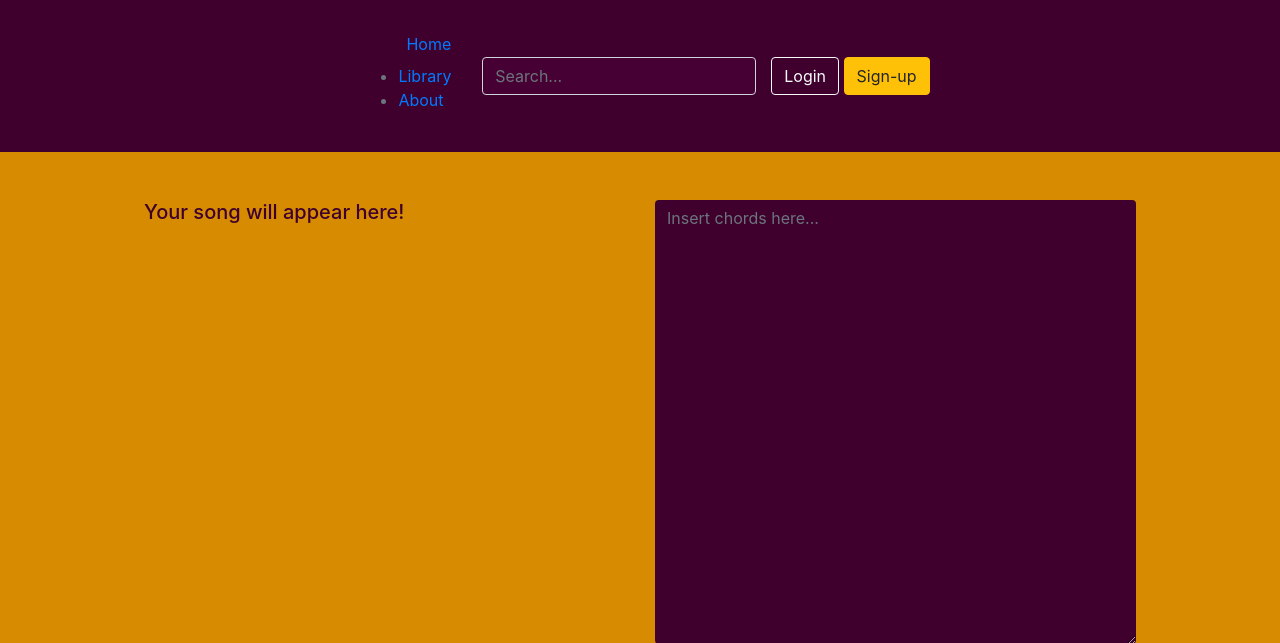
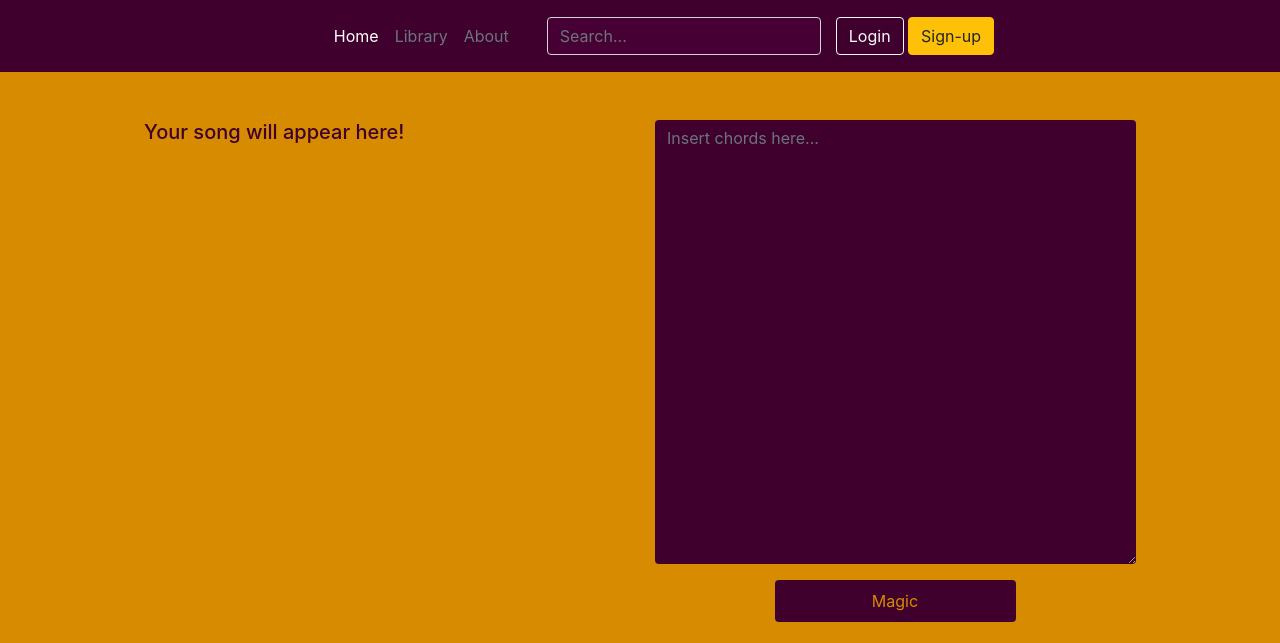
Before and after one commit to Ex-tela/Magical_Chords_Project, a Flask app: page / in a window 1280 px wide. Shown: the top 643 px of the page. Run offline with Flask 2, Linux system fonts and the light colour scheme; some libraries are stand-ins or nearby versions.

Commit message:
jinja template added

```diff
--- a/templates/about_layout.html
+++ b/templates/about_layout.html
@@ -1,6 +1,7 @@
 {% extends "base.html" %}
 {% set active_page = "about" %}
 {% block content %}
+
 
 <div class="h-5000 d-inline-block p-5" style="width: 100%; background-color: rgba(255, 255, 255, 0)">
   <div class="container-fluid pl-5 pr-5">
@@ -81,5 +82,3 @@
 </div>
 
 {% endblock %}
-
-{% block about_class %} text-white {% endblock %}
--- a/templates/base.html
+++ b/templates/base.html
@@ -18,12 +18,12 @@
   </head>
   <body style="background-color: rgb(214, 139, 0)">
     <header class="p-3 text-white" style="background-color: rgb(63, 0, 45)">
-      <!-- <img src="..." alt="Magical Chords logo" class=""> -->
-      <div class="container-fluid">
-        <div class="d-flex flex-wrap align-items-center justify-content-center justify-content-center">
-          <a href="/" class="d-flex align-items-center mb-2 mb-lg-0 text-white text-decoration-none">
-            <svg class="bi me-2" width="40" height="32"><use xlink:href="#bootstrap"></use></svg>
-          </a>
+        <!-- <img class="rounded text-left" style="width: 250px;" src="/web/LOGO_Magical_chords.png"> -->
+        <div class="container-fluid">
+            <div class="d-flex flex-wrap align-items-center justify-content-center justify-content-center">
+            <a href="/" class="d-flex align-items-center mb-2 mb-lg-0 text-white text-decoration-none">
+                <svg class="bi me-2" width="40" height="32"><use xlink:href="#bootstrap"></use></svg>
+            </a>
 
 
         {% set navigation_bar = [
@@ -33,31 +33,17 @@
         ] -%}
         {% set active_page = active_page|default('home') -%}
 
-        <ul id="navigation" class="nav-link px-2 text-secondary">
+        <ul id="navigation" class="nav col-12 col-lg-auto me-lg-auto mb-2 justify-content-center mb-md-0">
         {% for href, id, caption in navigation_bar %}
-        <li {% if id == active_page %} class="nav-link px-2 text-white"{% endif
-          %}><a href="{{ href|e }}">{{ caption|e }}</a></li>
+        <li>
+            <a href="{{ href|e }}"
+            {% if id == active_page %} class="nav-link px-2 text-white"
+            {% else %} class="nav-link px-2 text-secondary"
+            {% endif%}>
+                {{ caption|e }}
+            </a></li>
         {% endfor %}
         </ul>
-
-
-
-          <!-- <ul class="nav col-12 col-lg-auto me-lg-auto mb-2 justify-content-center mb-md-0"> -->
-            <!-- <li><a  -->
-              <!-- href="http://localhost:5000/"  -->
-              <!-- class="nav-link px-2 {% block home_class %} text-secondary {% endblock %}"> -->
-              <!-- Home -->
-            <!-- </a></li> -->
-            <!-- <li><a href="http://localhost:5000/library/"  -->
-              <!-- class="nav-link px-2 {% block library_class %} text-secondary {% endblock %}"> -->
-              <!-- Library -->
-            <!-- </a></li> -->
-            <!-- <li><a href="http://localhost:5000/about/"  -->
-              <!-- class="nav-link px-2 {% block about_class %} text-secondary {% endblock %}"> -->
-              <!-- About -->
-            <!-- </a></li> -->
-          <!-- </ul> -->
-
 
 
           <form class="col-12 col-lg-auto mb-3 mb-lg-0 me-lg-3">
--- a/templates/home_layout.html
+++ b/templates/home_layout.html
@@ -33,5 +33,3 @@
     </div>
 
     {% endblock %}
-
-    {% block home_class %} text-white {% endblock %}
--- a/templates/library_layout.html
+++ b/templates/library_layout.html
@@ -121,5 +121,3 @@
 </div>
 
 {% endblock %}
-
-<!-- {% block library_class %} text-white {% endblock %} -->
```
Also changed, not shown: static/LOGO_Magical_chords.png (renamed from LOGO_Magical_chords.png).
